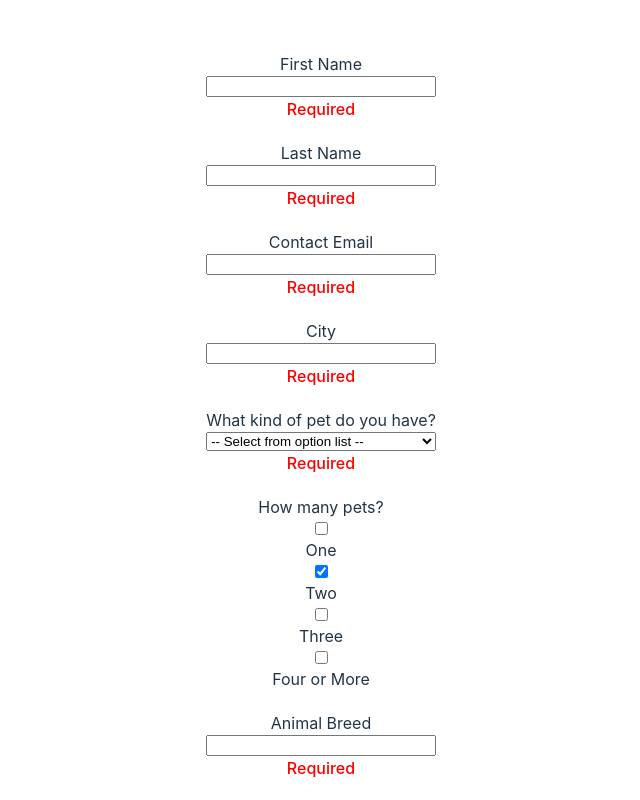
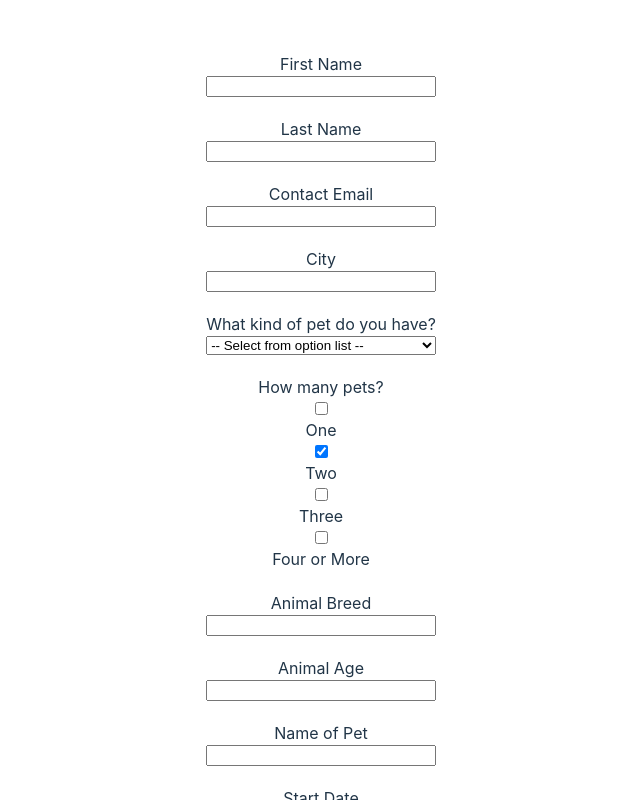
Before and after one commit to ehoversten/reactjs-contact-email, a React (Vite) app: page / in a window 1280 px wide. Both pictures are taken after a click on the checkbox 640 px from the left and 451 px from the top of the page. Shown: the top 800 px of the page, without its empty margins (319-959 px from the left). Built offline with nearby package versions, Linux system fonts and the light colour scheme.

Commit message:
updated ui ux experience with onBlur attribute and error messages

```diff
--- a/src/components/Contact.jsx
+++ b/src/components/Contact.jsx
@@ -37,8 +37,10 @@ const formValidate = values => {
         errors.animalAge = 'Required'
     }
 
-    if(!values.animalNum) {
+    if(!values.animalNum.length) {
         errors.animalNum = 'Required'
+    } else if(values.animalNum.length > 1) {
+        errors.animalNum = 'Please only select one checkbox'
     }
 
     if(!values.startDate) {
@@ -76,6 +78,7 @@ function Contact() {
     })
 
     // console.log("Form Values: ", formik.values);
+    console.log("Visited Fields: ", formik.touched);
 
   return (
     <div className='contact-container'>
@@ -88,8 +91,9 @@ function Contact() {
                 name='firstName'
                 value={formik.values.firstName}
                 onChange={formik.handleChange}
+                onBlur={formik.handleBlur}
                 />
-            { formik.errors.firstName ? <div className='form-error'>{formik.errors.firstName}</div>: null }
+            { formik.touched.firstName && formik.errors.firstName ? <div className='form-error'>{formik.errors.firstName}</div>: null }
 
             <label htmlFor='last-name'>Last Name</label>
             <input
@@ -98,8 +102,9 @@ function Contact() {
                 name='lastName'
                 value={formik.values.lastName}
                 onChange={formik.handleChange}
+                onBlur={formik.handleBlur}
                 />
-            { formik.errors.lastName ? <div className='form-error'>{formik.errors.lastName}</div>: null }
+            { formik.touched.lastName && formik.errors.lastName ? <div className='form-error'>{formik.errors.lastName}</div>: null }
 
             <label htmlFor='email'>Contact Email</label>
             <input
@@ -108,8 +113,9 @@ function Contact() {
                 name='email'
                 value={formik.values.email}
                 onChange={formik.handleChange}
+                onBlur={formik.handleBlur}
                 />
-            { formik.errors.email ? <div className='form-error'>{formik.errors.email}</div>: null }
+            { formik.touched.email &&  formik.errors.email ? <div className='form-error'>{formik.errors.email}</div>: null }
 
             <label htmlFor='city'>City</label>
             <input
@@ -118,17 +124,18 @@ function Contact() {
                 name='city'
                 value={formik.values.city}
                 onChange={formik.handleChange}
+                onBlur={formik.handleBlur}
                 />
-            { formik.errors.city ? <div className='form-error'>{formik.errors.city}</div>: null }
+            { formik.touched.city && formik.errors.city ? <div className='form-error'>{formik.errors.city}</div>: null }
 
             <label htmlFor="animal-type">What kind of pet do you have?</label>
-            <select id='animal-type' name='animalType' value={formik.values.animalType} onChange={formik.handleChange}>
+            <select id='animal-type' name='animalType' value={formik.values.animalType} onChange={formik.handleChange} onBlur={formik.handleBlur}>
                 <option value=""> -- Select from option list -- </option>
                 <option value="cat">I have a Cat</option>
                 <option value="dog">I have a Dog</option>
                 <option value="both">I have both!</option>
             </select>
-            { formik.errors.animalType ? <div className='form-error'>{formik.errors.animalType}</div>: null }
+            { formik.touched.animalType && formik.errors.animalType ? <div className='form-error'>{formik.errors.animalType}</div>: null }
 
             <label htmlFor='animal-num'>How many pets?</label>
             <input
@@ -137,6 +144,7 @@ function Contact() {
                 name='animalNum'
                 value='1'
                 onChange={formik.handleChange}
+                onBlur={formik.handleBlur}
                 />One
             <input
                 type='checkbox'
@@ -144,6 +152,7 @@ function Contact() {
                 name='animalNum'
                 value='2'
                 onChange={formik.handleChange}
+                onBlur={formik.handleBlur}
                 />Two
             <input
                 type='checkbox'
@@ -151,6 +160,7 @@ function Contact() {
                 name='animalNum'
                 value='3'
                 onChange={formik.handleChange}
+                onBlur={formik.handleBlur}
                 />Three
             <input
                 type='checkbox'
@@ -158,8 +168,9 @@ function Contact() {
                 name='animalNum'
                 value='4+'
                 onChange={formik.handleChange}
+                onBlur={formik.handleBlur}
                 />Four or More
-            { formik.errors.animalNum ? <div className='form-error'>{formik.errors.animalNum}</div>: null }
+            { formik.touched.animalNum && formik.values.animalNum && formik.errors.animalNum ? <div className='form-error'>{formik.errors.animalNum}</div>: null }
 
             <label htmlFor='animal-breed'>Animal Breed</label>
             <input
@@ -168,8 +179,9 @@ function Contact() {
                 name='animalBreed'
                 value={formik.values.animalBreed}
                 onChange={formik.handleChange}
+                onBlur={formik.handleBlur}
                 />
-            { formik.errors.animalBreed ? <div className='form-error'>{formik.errors.animalBreed}</div>: null }
+            { formik.touched.animalBreed && formik.errors.animalBreed ? <div className='form-error'>{formik.errors.animalBreed}</div>: null }
 
             <label htmlFor='animal-age'>Animal Age</label>
             <input
@@ -178,8 +190,9 @@ function Contact() {
                 name='animalAge'
                 value={formik.values.animalAge}
                 onChange={formik.handleChange}
+                onBlur={formik.handleBlur}
                 />
-            { formik.errors.animalAge ? <div className='form-error'>{formik.errors.animalAge}</div>: null }
+            { formik.touched.animalAge && formik.errors.animalAge ? <div className='form-error'>{formik.errors.animalAge}</div>: null }
 
             <label htmlFor='animal-name'>Name of Pet</label>
             <input
@@ -188,8 +201,9 @@ function Contact() {
                 name='animalName'
                 value={formik.values.animalName}
                 onChange={formik.handleChange}
+                onBlur={formik.handleBlur}
                 />
-            { formik.errors.animalName ? <div className='form-error'>{formik.errors.animalName}</div>: null }
+            { formik.touched.animalName &&  formik.errors.animalName ? <div className='form-error'>{formik.errors.animalName}</div>: null }
 
             <label htmlFor='start-date'>Start Date</label>
             <input
@@ -198,8 +212,9 @@ function Contact() {
                 name='startDate'
                 value={formik.values.startDate}
                 onChange={formik.handleChange}
+                onBlur={formik.handleBlur}
                 />
-            { formik.errors.startDate ? <div className='form-error'>{formik.errors.startDate}</div>: null }
+            { formik.touched.startDate && formik.errors.startDate ? <div className='form-error'>{formik.errors.startDate}</div>: null }
 
             <label htmlFor='end-date'>End Date</label>
             <input
@@ -208,8 +223,9 @@ function Contact() {
                 name='endDate'
                 value={formik.values.endDate}
                 onChange={formik.handleChange}
+                onBlur={formik.handleBlur}
                 />
-            { formik.errors.endDate ? <div className='form-error'>{formik.errors.endDate}</div>: null }
+            { formik.touched.endDate && formik.errors.endDate ? <div className='form-error'>{formik.errors.endDate}</div>: null }
 
             <label htmlFor='message'>Additional Information</label>
             <textarea
@@ -218,6 +234,7 @@ function Contact() {
                 name='message'
                 value={formik.values.message}
                 onChange={formik.handleChange}
+                onBlur={formik.handleBlur}
                 />
 
             <button type='submit' className='submit-btn'>Submit Inquiry</button>
```
